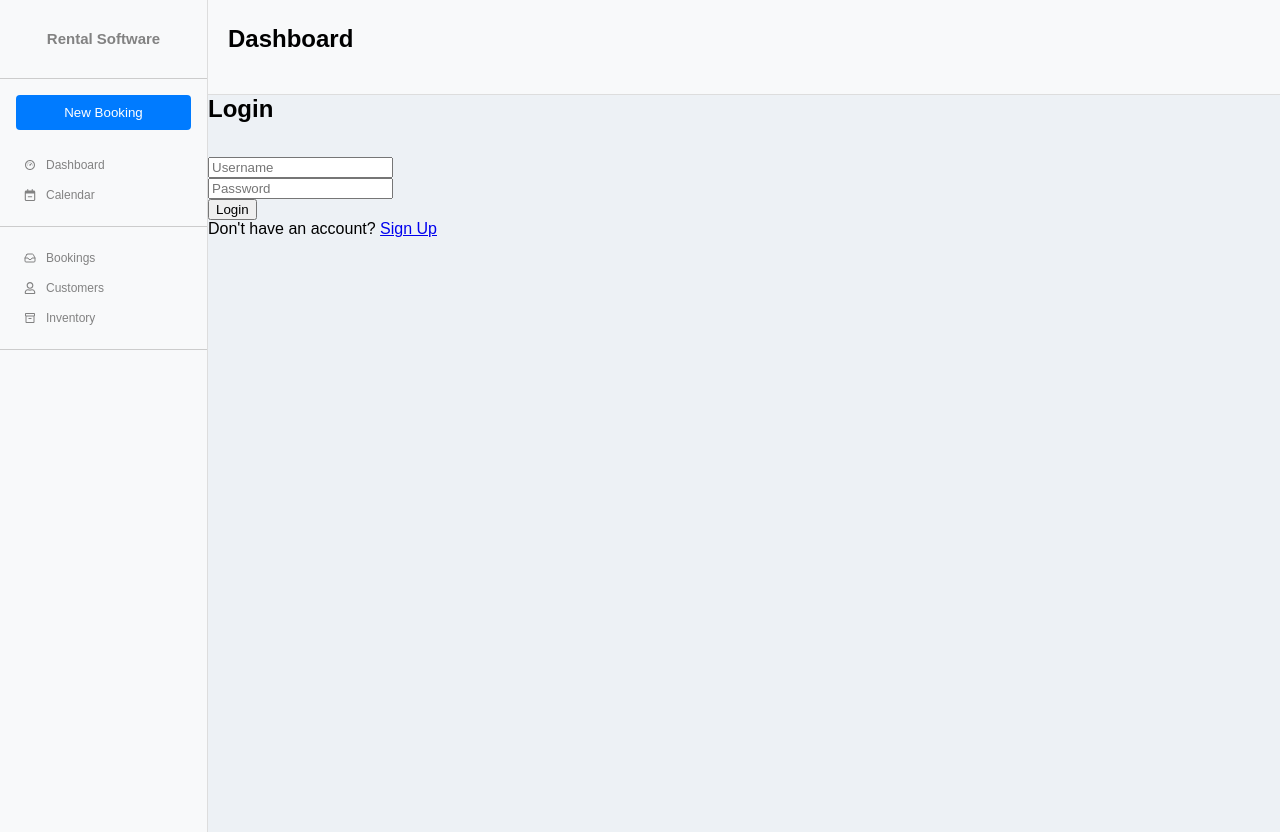
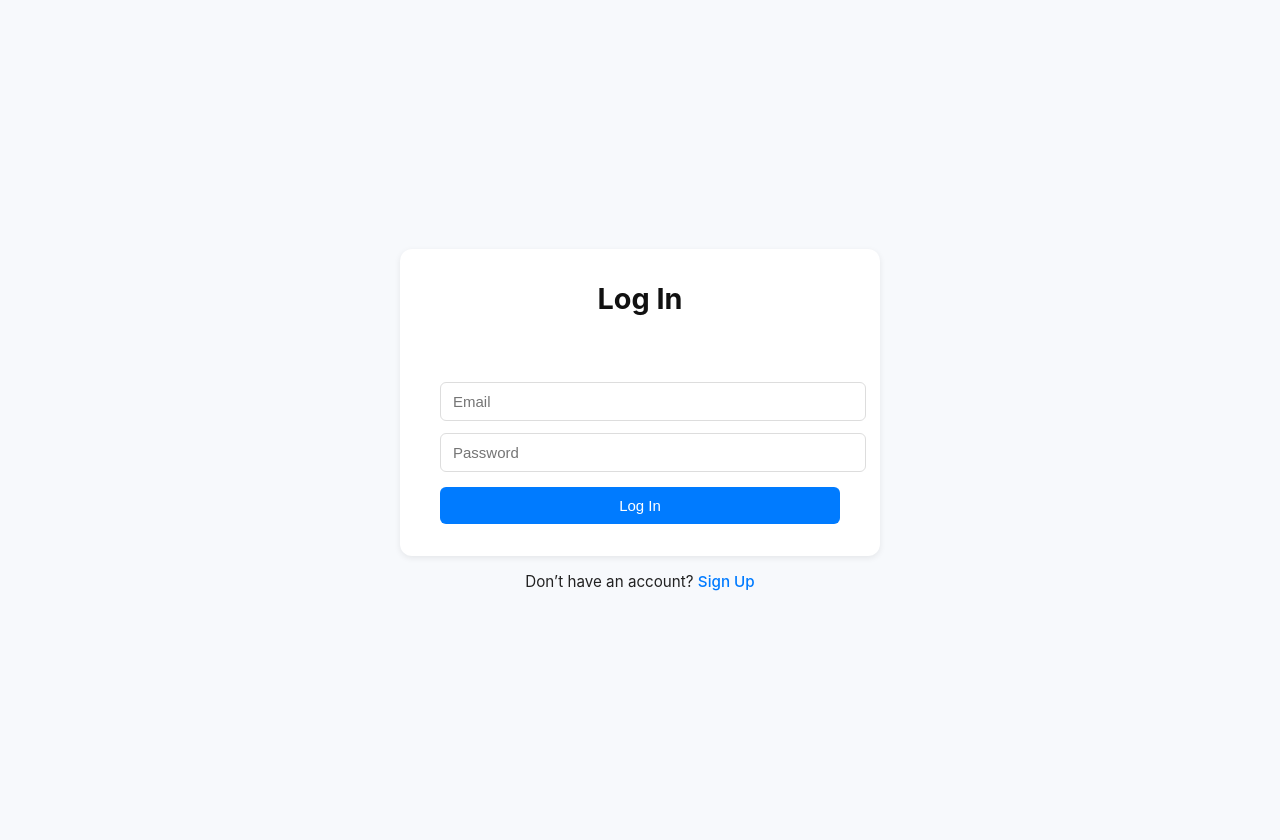
Before and after one commit to ForeverPlat/rental-software, a React (Vite) app in the folder frontend/: page /login in a window 1280 px wide. Built offline with nearby package versions, Linux system fonts and the light colour scheme.

Commit message:
changed the signup/login linking and styling

```diff
--- a/frontend/src/App.jsx
+++ b/frontend/src/App.jsx
@@ -6,8 +6,8 @@ import Layout from './Layout';
 
 import Sidebar from './components/Sidebar/Sidebar';
 
-import Signup from './features/auth/Signup'
-import Login from './features/auth/Login'
+import Signup from './features/auth/Signup/Signup'
+import Login from './features/auth/Login/Login'
 import Bookings from './features/Bookings';
 import Customers from './features/Customers/Customers'
 import Dashboard from './features/Dashboard/Dashboard';
@@ -43,9 +43,10 @@ const App = () => {
           <Route path="/customers/details" element={<CustomerDetails />} />
           <Route path="/inventory/details" element={<InventoryDetails />} />
 
-          <Route path="/signup" element={<Signup />} />
-          <Route path="/login" element={<Login />} />
         </Route>
+
+        <Route path="/signup" element={<Signup />} />
+        <Route path="/login" element={<Login />} />
 
       </Routes>
     </Router>
--- a/frontend/src/components/Header/Header.jsx
+++ b/frontend/src/components/Header/Header.jsx
@@ -18,8 +18,8 @@ const Header = ({ page }) => {
   const navigate = useNavigate();
 
   return (
-    <header style={{ display: 'flex', justifyContent: 'space-between', alignItems: 'center', padding: '25px 20px', borderBottom: '1px solid #ddd', backgroundColor: '#f8f9fa' }}>
-      <h2>{page.charAt(0).toUpperCase() + page.slice(1)}</h2>
+    <header style={{ display: 'flex', alignSelf: 'center', justifyContent: 'space-between', maxHeight: '85px', minHeight: '85px', alignItems: 'center', padding: '0 20px', borderBottom: '1px solid #ddd', backgroundColor: '#f8f9fa' }}>
+      <h2 style={{ marginBottom: '0px' }} >{page.charAt(0).toUpperCase() + page.slice(1)}</h2>
 
       {
         // this ensures that if the path isn't on the list no button shows up
--- a/frontend/src/components/Sidebar/Sidebar.css
+++ b/frontend/src/components/Sidebar/Sidebar.css
@@ -14,8 +14,11 @@
 
 .sidebar-logo {
   display: flex;
+  align-items: center;
   justify-content: center;
   padding: 14.25px 0px;
+  min-height: 25px;
+  max-height: 25px;
   font-size: 15px;
   font-weight: bold;
 }
--- a/frontend/src/features/auth/Login.jsx
+++ /dev/null
@@ -1,78 +0,0 @@
-import React, { useState } from 'react'
-import { Link } from 'react-router-dom';
-
-const Login = () => {
-
-  const [user, setUser] = useState({ "username": '', "password": '' });
-  const [error, setError] = useState('');
-
-  const handleChange = (e) => {
-    const { name, value } = e.target;
-
-    setUser((prevUser) => ({
-        ...prevUser,
-        [name]: value
-    }))
-  }
-
-  const delayedMessage = (setter, message) => {
-    setter('');
-    setTimeout(() => {
-      setter(message);
-      setTimeout(() => {
-        setter(''); // Clear message after 5 seconds
-      }, 5000);
-    }, 100); // Small delay to ensure previous message clears
-  };
-
-  const handleLogin = async (e) => {
-    e.preventDefault();
-
-    try {
-        const res = await fetch('http://localhost:2000/api/auth/login', {
-            method: 'POST',
-            headers: {
-                'Content-Type': 'application/json'
-            },
-            body: JSON.stringify(user)
-        });
-        const result = await res.json();
-
-        console.log(result);
-        console.log(user);
-
-        setUser({ "username": '', "password": '' })
-
-
-        if(!res.ok) {
-            delayedMessage(setError, 'Login failed.');
-            return;
-        }
-
-        localStorage.setItem('token', result.data.token);
-
-    } catch (error) {
-        delayedMessage(setError, 'An error occurred. Please try again later.');
-    }
-
-  }
-
-  return (
-    <div>
-        <form className='form' id='login-form' onSubmit={handleLogin}>
-            <h2>Login</h2>
-            <div className="auth-msg" style={{ color: 'red' }}>
-                { error }
-            </div> <br />
-            <input type="text" name='username' placeholder="Username" value={user.username} onChange={handleChange} required /> <br />
-            <input type="password" name='password' placeholder="Password" value={user.password} onChange={handleChange} required /> <br />
-            <button id='login-button' type='submit'>Login</button>
-        </form>
-        <p>
-            Don't have an account? <Link to="/signup">Sign Up</Link>
-        </p>
-    </div>
-  )
-}
-
-export default Login
--- /dev/null
+++ b/frontend/src/features/auth/Login/Login.css
@@ -0,0 +1,108 @@
+.login-container {
+  display: flex;
+  flex-direction: column;
+  align-items: center;
+  justify-content: center;
+  min-height: 100vh;
+  background-color: #f7f9fc;
+  font-family: "Inter", sans-serif;
+  color: #222;
+  padding: 20px;
+}
+
+.login-form {
+  background-color: #fff;
+  border-radius: 12px;
+  box-shadow: 0 2px 6px rgba(0, 0, 0, 0.08);
+  padding: 2rem 2.5rem;
+  width: 100%;
+  max-width: 400px;
+  text-align: center;
+}
+
+.login-form h2 {
+  margin-bottom: 1.2rem;
+  font-size: 1.8rem;
+  color: #111;
+}
+
+.login-input {
+  width: 100%;
+  padding: 10px 12px;
+  margin: 0.4rem 0;
+  border: 1px solid #ddd;
+  border-radius: 6px;
+  font-size: 15px;
+  transition: all 0.2s ease;
+}
+
+.login-input:focus {
+  outline: none;
+  border-color: #007bff;
+  box-shadow: 0 0 0 2px rgba(0, 123, 255, 0.15);
+}
+
+.login-auth-msg {
+  min-height: 20px;
+  font-size: 0.9rem;
+  font-weight: 500;
+  transition: opacity 0.3s ease;
+}
+
+.login-button {
+  width: 100%;
+  background-color: #007bff;
+  color: white;
+  border: none;
+  border-radius: 6px;
+  padding: 10px 16px;
+  margin-top: 0.5rem;
+  font-size: 15px;
+  font-weight: 500;
+  cursor: pointer;
+  transition: background-color 0.2s ease, transform 0.1s ease;
+}
+
+.login-button:hover {
+  background-color: #0063d1;
+}
+
+.login-button:active {
+  transform: scale(0.98);
+}
+
+.login-button:disabled {
+  background-color: #b0b0b0;
+  cursor: not-allowed;
+}
+
+.login-footer {
+  text-align: center;
+  font-size: 0.95rem;
+  margin-top: 1rem;
+}
+
+.login-footer a {
+  color: #007bff;
+  text-decoration: none;
+  font-weight: 500;
+  transition: color 0.2s ease;
+}
+
+.login-footer a:hover {
+  color: #005ec4;
+}
+
+@media (max-width: 480px) {
+  .login-form {
+    padding: 1.5rem;
+  }
+
+  .login-form h2 {
+    font-size: 1.6rem;
+  }
+
+  .login-button {
+    font-size: 14px;
+  }
+}
--- /dev/null
+++ b/frontend/src/features/auth/Login/Login.jsx
@@ -0,0 +1,68 @@
+import React, { useState } from 'react';
+import { Link } from 'react-router-dom';
+import './Login.css';
+
+const Login = () => {
+
+  const [credentials, setCredentials] = useState({ email: '', password: '' });
+  const [error, setError] = useState('');
+  const [success, setSuccess] = useState('');
+
+  const handleChange = (e) => {
+    const { name, value } = e.target;
+    setCredentials((prev) => ({ ...prev, [name]: value }));
+  };
+
+  const handleLogin = async (e) => {
+    e.preventDefault();
+    const { email, password } = credentials;
+
+    if (!email || !password) {
+      setError('All fields must be filled.');
+      return;
+    }
+
+    try {
+      const res = await fetch('http://localhost:2000/api/auth/login', {
+        method: 'POST',
+        headers: { 'Content-Type': 'application/json' },
+        body: JSON.stringify(credentials),
+      });
+
+      const result = await res.json();
+
+      if (res.ok) {
+        // successful login
+        setSuccess('Login successful.');
+        setError('');
+      } else {
+        // failed login
+        setError(result.error || 'Invalid credentials.');
+        setSuccess('');
+      }
+    } catch {
+      // network error or unexpected issue
+      setError('An error occurred. Please try again later.');
+      setSuccess('');
+    }
+  };
+
+  return (
+    <div className="login-container">
+      <form className="login-form" id="login-form" onSubmit={handleLogin}>
+        <h2>Log In</h2>
+        <div className="login-auth-msg" style={{ color: error ? 'red' : 'green' }}>
+          {error || success}
+        </div> <br />
+        <input className="login-input" type="email" name="email" placeholder="Email" value={credentials.email} onChange={handleChange} required /> <br />
+        <input className="login-input" type="password" name="password" placeholder="Password" value={credentials.password} onChange={handleChange} required /> <br />
+        <button className="login-button" id="login-button" type="submit">Log In</button>
+      </form>
+      <p className="login-footer">
+        Don’t have an account? <Link to="/signup">Sign Up</Link>
+      </p>
+    </div>
+  );
+};
+
+export default Login;
--- /dev/null
+++ b/frontend/src/features/auth/Signup/Signup.css
@@ -0,0 +1,108 @@
+.signup-container {
+  display: flex;
+  flex-direction: column;
+  align-items: center;
+  justify-content: center;
+  min-height: 100vh;
+  background-color: #f7f9fc;
+  font-family: "Inter", sans-serif;
+  color: #222;
+  padding: 20px;
+}
+
+.signup-form {
+  background-color: #fff;
+  border-radius: 12px;
+  box-shadow: 0 2px 6px rgba(0, 0, 0, 0.08);
+  padding: 2rem 2.5rem;
+  width: 100%;
+  max-width: 400px;
+  text-align: center;
+}
+
+.signup-form h2 {
+  margin-bottom: 1.2rem;
+  font-size: 1.8rem;
+  color: #111;
+}
+
+.signup-input {
+  width: 100%;
+  padding: 10px 12px;
+  margin: 0.4rem 0;
+  border: 1px solid #ddd;
+  border-radius: 6px;
+  font-size: 15px;
+  transition: all 0.2s ease;
+}
+
+.signup-input:focus {
+  outline: none;
+  border-color: #007bff;
+  box-shadow: 0 0 0 2px rgba(0, 123, 255, 0.15);
+}
+
+.signup-auth-msg {
+  min-height: 20px;
+  font-size: 0.9rem;
+  font-weight: 500;
+  transition: opacity 0.3s ease;
+}
+
+.signup-button {
+  width: 100%;
+  background-color: #007bff;
+  color: white;
+  border: none;
+  border-radius: 6px;
+  padding: 10px 16px;
+  margin-top: 0.5rem;
+  font-size: 15px;
+  font-weight: 500;
+  cursor: pointer;
+  transition: background-color 0.2s ease, transform 0.1s ease;
+}
+
+.signup-button:hover {
+  background-color: #0063d1;
+}
+
+.signup-button:active {
+  transform: scale(0.98);
+}
+
+.signup-button:disabled {
+  background-color: #b0b0b0;
+  cursor: not-allowed;
+}
+
+.signup-footer {
+  text-align: center;
+  font-size: 0.95rem;
+  margin-top: 1rem;
+}
+
+.signup-footer a {
+  color: #007bff;
+  text-decoration: none;
+  font-weight: 500;
+  transition: color 0.2s ease;
+}
+
+.signup-footer a:hover {
+  color: #005ec4;
+}
+
+@media (max-width: 480px) {
+  .signup-form {
+    padding: 1.5rem;
+  }
+
+  .signup-form h2 {
+    font-size: 1.6rem;
+  }
+
+  .signup-button {
+    font-size: 14px;
+  }
+}
--- a/frontend/src/features/auth/Signup.jsx
+++ b/frontend/src/features/auth/Signup/Signup.jsx
@@ -1,5 +1,6 @@
 import React, { useEffect, useState } from 'react'
 import { Link } from 'react-router-dom';
+import './Signup.css'
 
 const Signup = () => {
 
@@ -68,19 +69,19 @@ const Signup = () => {
 
 
   return (
-    <div>
-        <form className="form" id="signup-form" onSubmit={handleSignUp}>
+    <div className="signup-container">
+        <form className="signup-form" id="signup-form" onSubmit={handleSignUp}>
           <h2>Sign Up</h2>
-          <div className="auth-msg" style={{ color: error ? 'red' : 'green' }}>
+          <div className="signup-auth-msg" style={{ color: error ? 'red' : 'green' }}>
             {error || success}
           </div> <br />
-          <input type="text" name='username' placeholder="Username" value={user.username} onChange={handleChange} required /> <br />
-          <input type="email" name='email' placeholder="Email" value={user.email} onChange={handleChange} required /> <br />
-          <input type="password" name='password' placeholder="Password" value={user.password} onChange={handleChange} required /> <br />
-          <input type="password" name='confirmPassword' placeholder="Confirm Password" value={user.confirmPassword} onChange={handleChange} required /> <br />
-          <button id="signup-button" type="submit">Sign Up</button>
+          <input className="signup-input" type="text" name='username' placeholder="Username" value={user.username} onChange={handleChange} required /> <br />
+          <input className="signup-input" type="email" name='email' placeholder="Email" value={user.email} onChange={handleChange} required /> <br />
+          <input className="signup-input" type="password" name='password' placeholder="Password" value={user.password} onChange={handleChange} required /> <br />
+          <input className="signup-input" type="password" name='confirmPassword' placeholder="Confirm Password" value={user.confirmPassword} onChange={handleChange} required /> <br />
+          <button className="signup-button" id="signup-button" type="submit">Sign Up</button>
         </form>
-        <p>
+        <p className="signup-footer">
           Have an account? <Link to='/login'>Login</Link>
         </p>
     </div>
```
